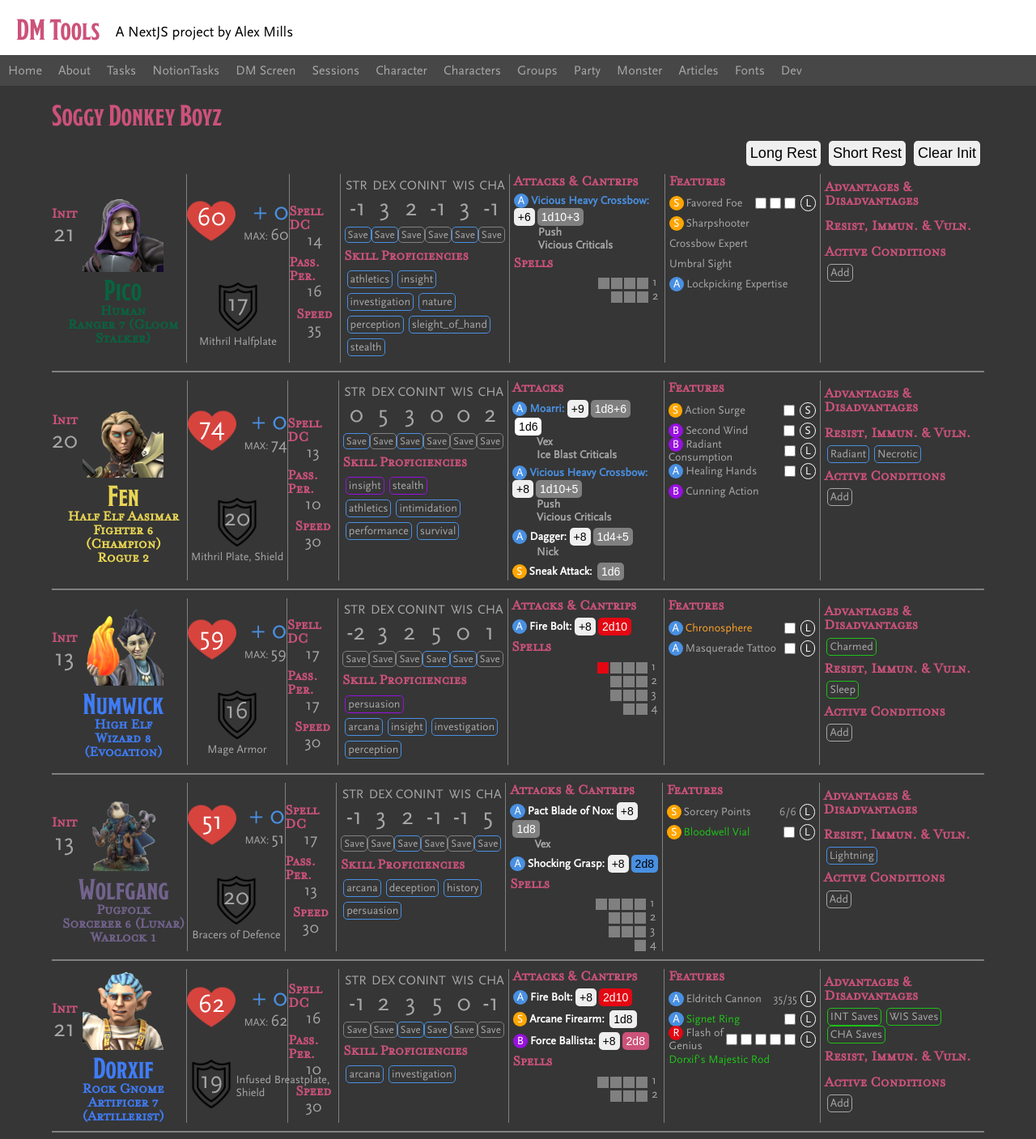
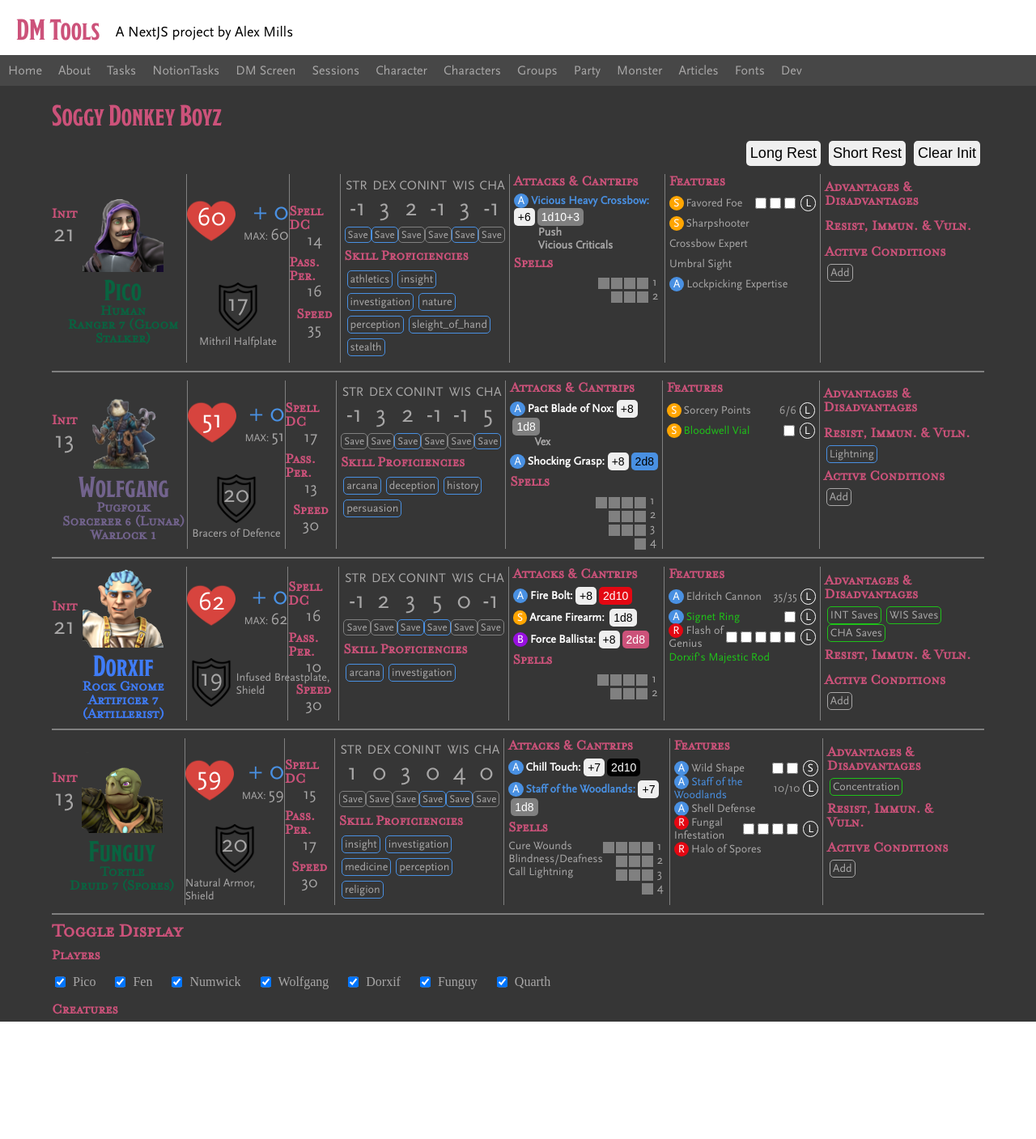
Before and after one commit to cardiacunicorn/dm-tools, a Next.js app: page /party in a window 1280 px wide. Shown: the top 1407 px of the page at 81% size. After the commit the page ends 1262 px from the top, so only its background shows below. Built offline with nearby package versions, Linux system fonts and the light colour scheme; a web font is replaced by a local one.

Commit message:
party view filtering

```diff
--- a/data/interfaces.tsx
+++ b/data/interfaces.tsx
@@ -1,5 +1,6 @@
 export interface Player {
     name: string,
+    display: boolean,
     level: number,
     image_path: string,
     colour: string,
--- a/data/players/dorxif.tsx
+++ b/data/players/dorxif.tsx
@@ -3,6 +3,7 @@ import { Player } from '../interfaces'
 export var Dorxif: Player =
 {
     name: 'Dorxif',
+    display: true,
     level: 7,
     image_path: 'images/players/Dorxif-headshot.png',
     colour: '#3F7CF7',
--- a/data/players/fen.tsx
+++ b/data/players/fen.tsx
@@ -3,6 +3,7 @@ import { Player } from '../interfaces'
 export var Fen: Player =
 {
     name: 'Fen',
+    display: false,
     level: 8,
     image_path: 'images/players/Fen-headshot.png',
     colour: '#E9D554',
--- a/data/players/funguy.tsx
+++ b/data/players/funguy.tsx
@@ -3,6 +3,7 @@ import { Player } from '../interfaces'
 export var Funguy: Player =
 {
     name: 'Funguy',
+    display: true,
     level: 7,
     image_path: 'images/players/Funguy-headshot.png',
     colour: '#096340',
--- a/data/players/numwick.tsx
+++ b/data/players/numwick.tsx
@@ -3,6 +3,7 @@ import { Player } from '../interfaces'
 export var Numwick: Player =
 {
     name: 'Numwick',
+    display: false,
     level: 8,
     image_path: 'images/players/Numwick-headshot.png',
     colour: '#3F7CF7',
--- a/data/players/pico.tsx
+++ b/data/players/pico.tsx
@@ -3,6 +3,7 @@ import { Player } from '../interfaces'
 export var Pico: Player =
 {
     name: 'Pico',
+    display: true,
     level: 7,
     image_path: 'images/players/Pico-headshot.png',
     colour: '#096340',
--- a/data/players/quarth.tsx
+++ b/data/players/quarth.tsx
@@ -3,6 +3,7 @@ import { Player } from '../interfaces'
 export var Quarth: Player =
 {
     name: 'Quarth',
+    display: false,
     level: 7,
     image_path: 'images/players/Quarth-headshot.png',
     colour: '#6f47b5',
--- a/data/players/wolfgang.tsx
+++ b/data/players/wolfgang.tsx
@@ -3,6 +3,7 @@ import { Player } from '../interfaces'
 export var Wolfgang: Player =
 {
     name: 'Wolfgang',
+    display: true,
     level: 7,
     image_path: 'images/players/Wolfgang-headshot.png',
     colour: '#72638D',
--- a/pages/party.tsx
+++ b/pages/party.tsx
@@ -23,9 +23,34 @@ export default function Party() {
         <Button color={'$grey'} text="Clear Init" type="button" />
       </div>
       <div className={styles.party}>
-        {party.map((player) => (
+        {party.filter(player => player.display).map((player) => (
           <Player player={player} key={player.name} />
         ))}
+      </div>
+      <h2>Toggle Display</h2>
+      <h3>Players</h3>
+      <div className={styles.toggles}>
+        {party.map((player) => {
+          return (
+            <label key={player.name} htmlFor={player.name}>
+              <input type="checkbox" name={player.name} checked />
+              <span className={styles.checkmark}></span>
+              {player.name}
+            </label>
+          )
+        })}
+      </div>
+      <h3>Creatures</h3>
+      <div className={styles.toggles}>
+        {/* {party.map((player) => {
+          return (
+            <label key={player.name} htmlFor={player.name}>
+              <input type="checkbox" name={player.name} checked />
+              <span className={styles.checkmark}></span>
+              {player.name}
+            </label>
+          )
+        })} */}
       </div>
     </div>
   )
--- a/styles/Party.module.scss
+++ b/styles/Party.module.scss
@@ -11,6 +11,21 @@
     }
 }
 
+.toggles {
+    display: flex;
+    flex-flow: row wrap;
+    align-items: center;
+    justify-content: flex-start;
+    gap: 2rem;
+    label {
+        display: inline-flex;
+        flex-flow: row nowrap;
+        align-items: center;
+        gap: 0.3rem;
+        font-size: 1.6rem;
+    }
+}
+
 .party {
     display: flex;
     flex-flow: column;
```
